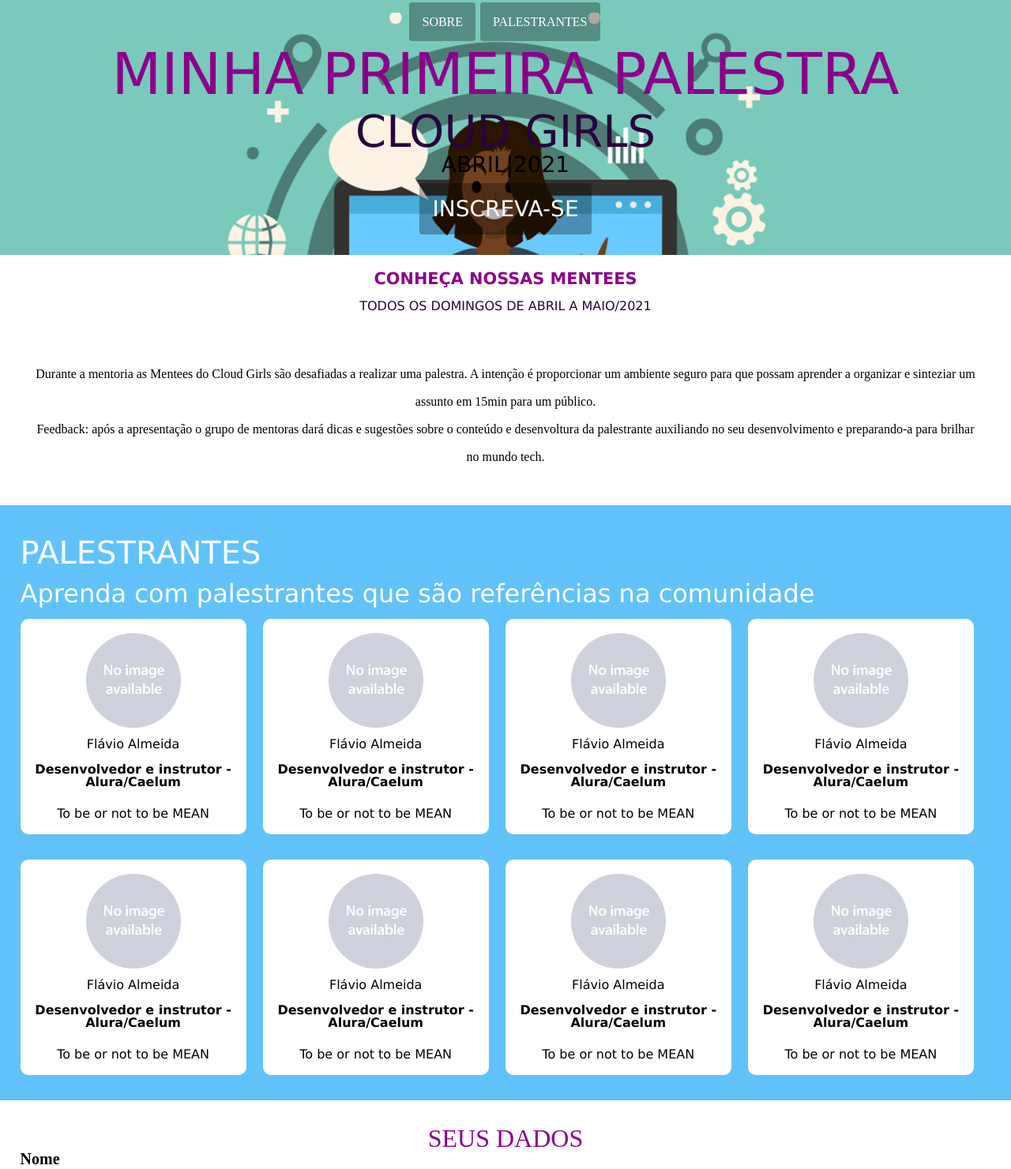
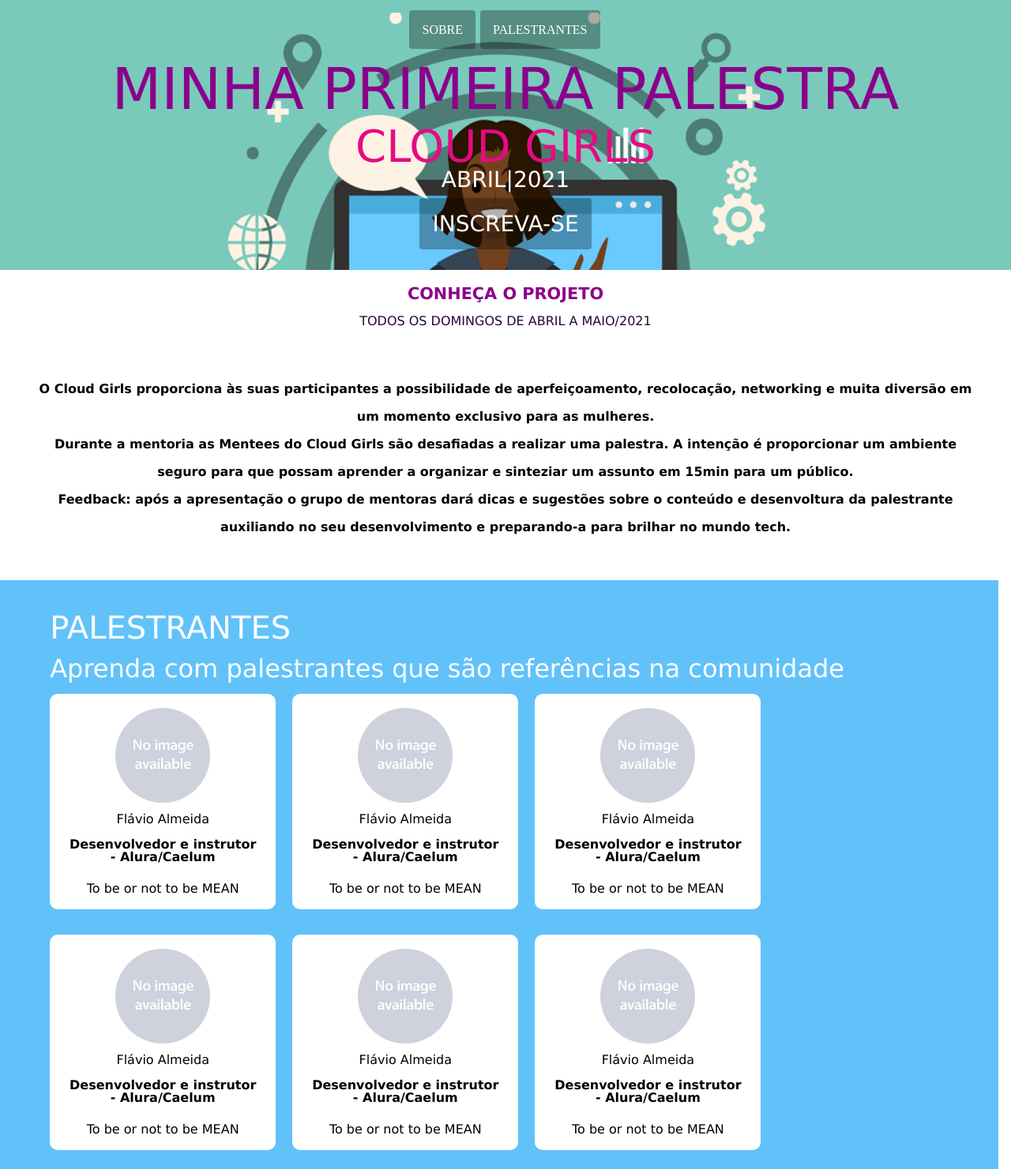
Before and after one commit to JoannePSilva/aluraConf_Palestras, a plain HTML site: page index.html in a window 1280 px wide. Shown: the part 12-1493 px from the top of the page at 79% size. Drawn offline with Linux system fonts and the light colour scheme.

Commit message:
identificador e container
margens, espaçamento e fonte

```diff
--- a/css/base.css
+++ b/css/base.css
@@ -1,5 +1,5 @@
 .container {
-    width: 96%;
+    width: 90%;
     margin: 0 auto;
 }
 .field {
--- a/css/form.css
+++ b/css/form.css
@@ -1,3 +1,4 @@
+
 .panel-form {
 
     margin-top: 32px;
--- a/css/header.css
+++ b/css/header.css
@@ -7,11 +7,13 @@
 
   .header .main-menu {
     text-align: center;
+    line-height: 35px;
   }
 
   .header .main-menu .menu-item {
     display: inline-block;
     margin: 0 2px 22px 0;
+    line-height: 35px;
   }
 
 .header .main-menu .menu-item a {
@@ -46,8 +48,13 @@
 
 .jumbotron .subtitle {
     font-size: 2em;
-    color: rgb(41, 4, 59);
+    color:rgb(230, 10, 131);
     margin-top: 8px;
+}
+
+.jumbotron .data{
+  font-size:1em;
+  color: white;
 }
 
 .header .panel-subscribe {
@@ -89,10 +96,16 @@
     color: rgb(41, 4, 59);
 }
 
+.panel-subscribe a:hover {
+
+  background-color: rgb(38, 82, 82);
+}
 .about-description{
-    padding: 0 0 44px 0;
+    padding: 0 0 50px 0;
     text-align: center;
     margin: 0 40px;
     line-height: 35px;
+    font-family: 'Lucida Sans', 'Lucida Sans Regular', 'Lucida Grande', 'Lucida Sans Unicode', Geneva, Verdana, sans-serif;
+    font-weight: bolder;
 
 }
--- a/css/speakers.css
+++ b/css/speakers.css
@@ -1,9 +1,14 @@
 .panel-speakers {
 
-    margin: 8 16px 32px 8;
+    margin: 0 16px 32px 0;
     padding-top: 40px;
     background: #61c2fa;
     font-family: 'Lucida Sans', 'Lucida Sans Regular', 'Lucida Grande', 'Lucida Sans Unicode', Geneva, Verdana, sans-serif;
+}
+
+.speaker{
+
+    margin: 0 5px
 }
 .panel-speakers .about-speakers {
 
--- a/index.html
+++ b/index.html
@@ -18,10 +18,10 @@
         <nav class="main-menu">
             <ul>
                 <li class = "menu-item">
-                    <a href = "sobre.html"> Sobre</a>
+                    <a href = "#panel-about"> Sobre</a>
                 </li>
                 <li class ="menu-item">
-                    <a href ="palestrantes.html">Palestrantes</a>
+                    <a href ="#panel-speakers">Palestrantes</a>
                 </li>
             </ul>
         </nav>
@@ -33,28 +33,27 @@
             </section>
 
             <section class="panel-subscribe">
-            <a href="#" class="button">Inscreva-se</a>
+            <a href="#panel-form"class="button">Inscreva-se</a>
             </section>
         </div>
         </header>
 
-        <section class="panel-about">
+        <section id="panel-about" class="panel-about">
             <div class="container">
-            <h4 class="title">Conheça nossas Mentees</h4>
+            <h4 class="title">Conheça o projeto</h4>
             <h5 class="subtitle">Todos os domingos de Abril a Maio/2021</h5>
             </div>
         </section>
 
         <div class="about-description">
             <p>
-            Durante a mentoria as Mentees do Cloud Girls são desafiadas a realizar uma palestra.  A intenção é proporcionar um ambiente seguro para que possam aprender a organizar e sinteziar um assunto em 15min para um público.
-            </p>
-            <p>
-            Feedback:  após a apresentação o grupo de mentoras dará dicas e sugestões sobre o conteúdo e desenvoltura da palestrante auxiliando no seu desenvolvimento e preparando-a para brilhar no mundo tech.
+                O Cloud Girls proporciona às suas participantes a possibilidade de aperfeiçoamento, recolocação, networking e muita diversão em um momento exclusivo para as mulheres.</p>
+                <p>Durante a mentoria as Mentees do Cloud Girls são desafiadas a realizar uma palestra. A intenção é proporcionar um ambiente seguro para que possam aprender a organizar e sinteziar um assunto em 15min para um público.</p>
+               <p> Feedback:  após a apresentação o grupo de mentoras dará dicas e sugestões sobre o conteúdo e desenvoltura da palestrante auxiliando no seu desenvolvimento e preparando-a para brilhar no mundo tech.
             </p>
         </div>
 
-        <section class="panel panel-speakers">
+        <section id="panel-speakers"class="panel panel-speakers">
             <div class="container">
                 <h2 class="title">PALESTRANTES</h2>
                 <h3 class="subtitle"> Aprenda com palestrantes que são referências na comunidade</h3>
@@ -245,7 +244,7 @@
         </div>
         </section>
 
-        <section class="panel-form">
+        <section id="panel-form" class="panel-form">
             <div class="container">
                 <h2 class="title">Seus dados</h2>
                 <form>
@@ -264,7 +263,7 @@
             </div>
         </section>
 
-
+        <script src="js/index.js"></script>
         <script src="js/jquery.js"></script>
 </body>
 </html>
--- /dev/null
+++ b/js/index.js
@@ -0,0 +1,16 @@
+function scrollSuave(selector) {
+
+    $(selector).click(function(event){
+        event.preventDefault();
+
+        var target = $(this).attr('href');
+
+        $('html, body').animate({
+            scrollTop: $(target).offset().top
+        }, 1000);
+    });
+}
+
+scrollSuave('a[href*=#panel-about]');
+scrollSuave('a[href*=#panel-speakers]');
+scrollSuave('a[href*=#panel-form]');
```
Also changed, not shown: sobre.html (deleted).
